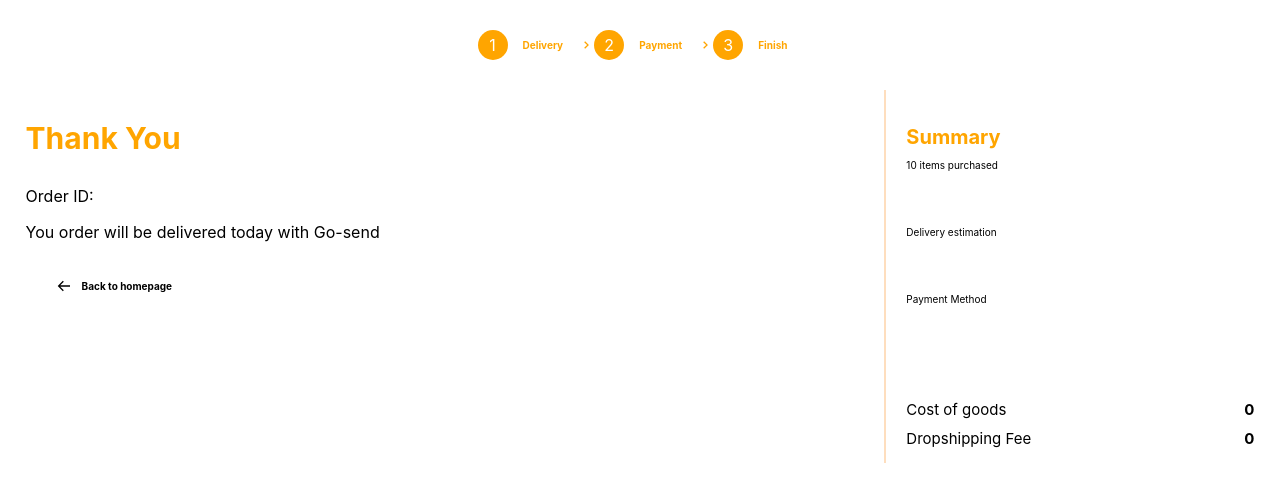
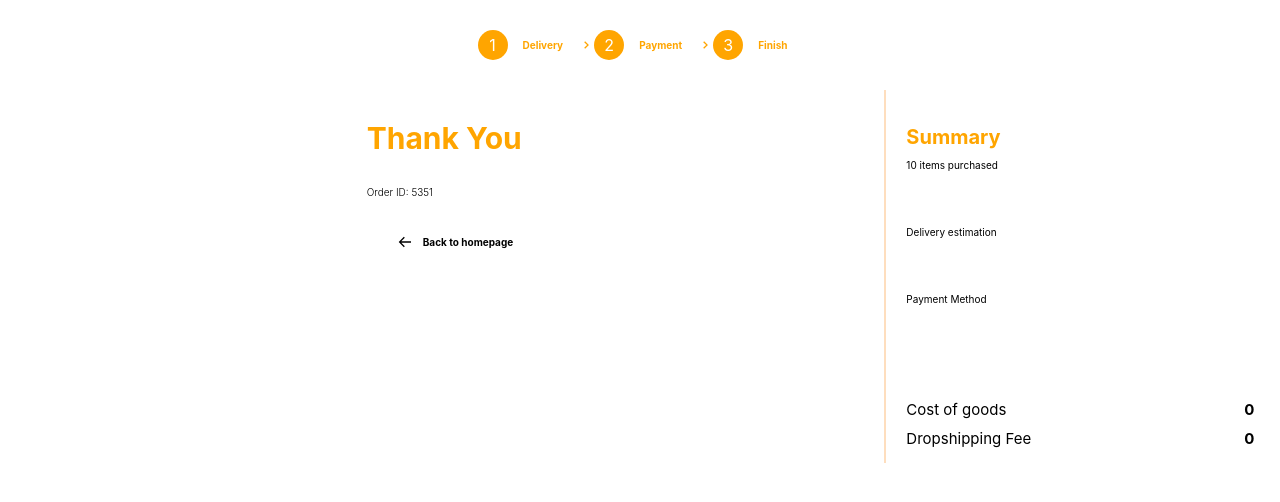
Before and after one commit to AkbarZul/Jakmall-test, a React (Create React App) app: page /finish in a window 1280 px wide. Shown: the top 502 px of the page. Built offline with nearby package versions, Linux system fonts and the light colour scheme.

Commit message:
finish page dinamis

```diff
--- a/src/pages/Finish/finish.css
+++ b/src/pages/Finish/finish.css
@@ -7,12 +7,25 @@
 .finish__left {
     width: 70%;
     border-right: 2px solid #fedebe;
+    display: flex;
+    flex-direction: column;
+    align-items: center;
+
+
 }
 
 .finish__left-text-up {
     font-size: 30px;
     font-weight: bold;
     color: orange;
+    /* text-align: start; */
+}
+
+.finish__left-subtext-up {
+    font-size: 10px;
+    font-weight: 300;
+    color:black;
+    text-align: justify;
 }
 
 .finish__right {
--- a/src/pages/Finish/index.js
+++ b/src/pages/Finish/index.js
@@ -71,18 +71,36 @@ const Finish = () => {
     const init = JSON.parse(local);
     return init || "";
   });
+  let invoice = Math.floor(Math.random() * 100000) + 1;
   return (
     <>
       <BreadcrumbFinish />
 
       <div className="finish">
         <div className="finish__left">
+          <div>
             <p className="finish__left-text-up">Thank You</p>
-          <p>Order ID: </p>
-          <p>You order will be delivered today with Go-send</p>
-          <Link to="/payment" style={{ textDecoration: "none", color: "black" }}>
+            <p className="finish__left-subtext-up">Order ID: {invoice} </p>
+            {coba === 1 ? (
+              <p className="finish__left-subtext-up">
+                You order will be delivered today with Go-send
+              </p>
+            ) : send === 2 ? (
+              <p className="finish__left-subtext-up">
+                You order will be delivered 2 day with JNE
+              </p>
+            ) : check === 3 ? (
+              <p className="finish__left-subtext-up">
+                You order will be delivered 1 day with Personal Counter
+              </p>
+            ) : null}
+            <Link
+              to="/payment"
+              style={{ textDecoration: "none", color: "black" }}
+            >
               <Back title="Back to homepage" />
             </Link>
+          </div>
         </div>
 
         <div className="finish__right">
@@ -94,7 +112,9 @@ const Finish = () => {
           ) : send === 2 ? (
             <p className="finish__right-subtext-delivery">2 day by JNE</p>
           ) : check === 3 ? (
-            <p className="finish__right-subtext-delivery">1 day by Personal Counter</p>
+            <p className="finish__right-subtext-delivery">
+              1 day by Personal Counter
+            </p>
           ) : null}
 
           <p className="finish__right-text-delivery">Payment Method</p>
@@ -209,8 +229,7 @@ const Finish = () => {
                 </p>
               </div>
             ) : null
-          ) : (
-            ewallet === 1 ? (
+          ) : ewallet === 1 ? (
             <div className="finish__right-container-fee">
               <p
                 className="finish__right-text-total"
@@ -246,8 +265,7 @@ const Finish = () => {
                 {gosend + jne + personal + totalnull + virtualcount}
               </p>
             </div>
-              ) : null
-          )}
+          ) : null}
           {/* {ewallet === 1 ? (
             <div className="finish__right-container-fee">
               <p
```
Lines whose indentation alone changed are shown as unchanged.
